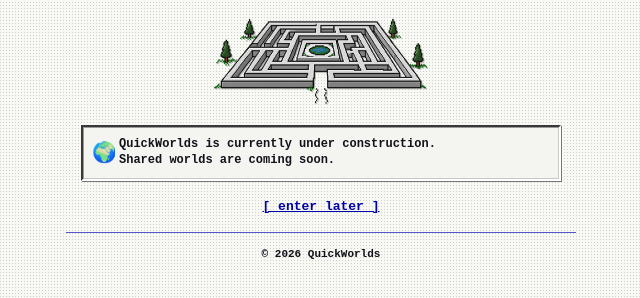
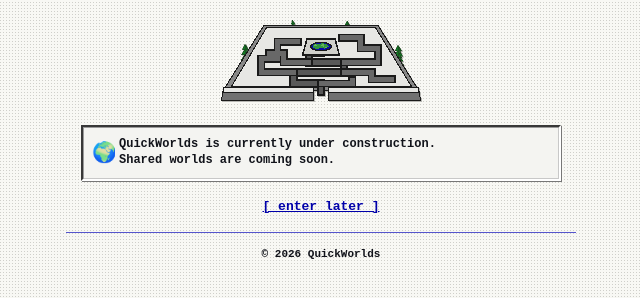
Before and after one commit to alphin777/QuickWorlds-Website, a plain HTML site: page index.html in a window 1280 px wide. Shown: the part 128-426 px from the top of the page, without its empty margins (319-959 px from the left). Drawn offline with Linux system fonts and the light colour scheme.

Commit message:
Use the single-entrance labyrinth

```diff
--- a/index.html
+++ b/index.html
@@ -21,10 +21,10 @@
 
       <figure class="labyrinth">
         <img
-          src="assets/labyrinth.png"
+          src="assets/labyrinth-v2.svg"
           width="420"
           height="201"
-          alt="A small line-art labyrinth with trees, a circular center, and an entrance path"
+          alt="A small line-art labyrinth with evergreen trees and a visible path from the entrance to a central pool"
         >
       </figure>
 
```
